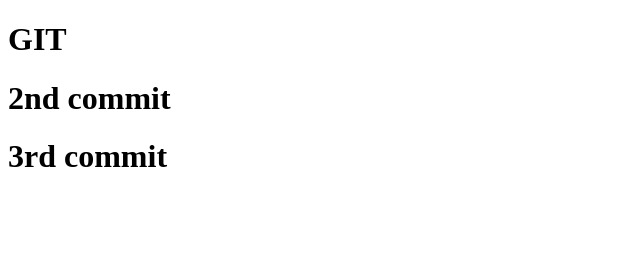
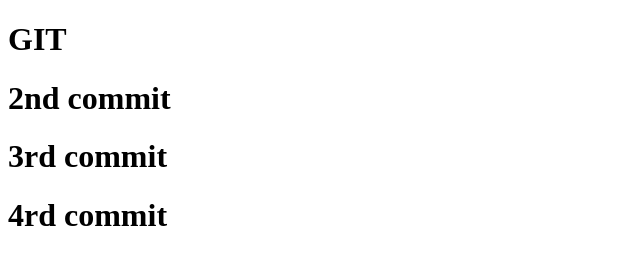
Before and after one commit to Ycheba-git/Control, a plain HTML site: page index.html in a window 1280 px wide. Shown: the whole page, without its empty margins (0-640 px from the left). Drawn offline with Linux system fonts and the light colour scheme.

Commit message:
4rd commit

```diff
--- a/index.html
+++ b/index.html
@@ -9,5 +9,6 @@
 	<h1>GIT</h1>
 	<h1>2nd commit</h1>
 	<h1>3rd commit</h1>
+	<h1>4rd commit</h1>
 </body>
 </html>
```
